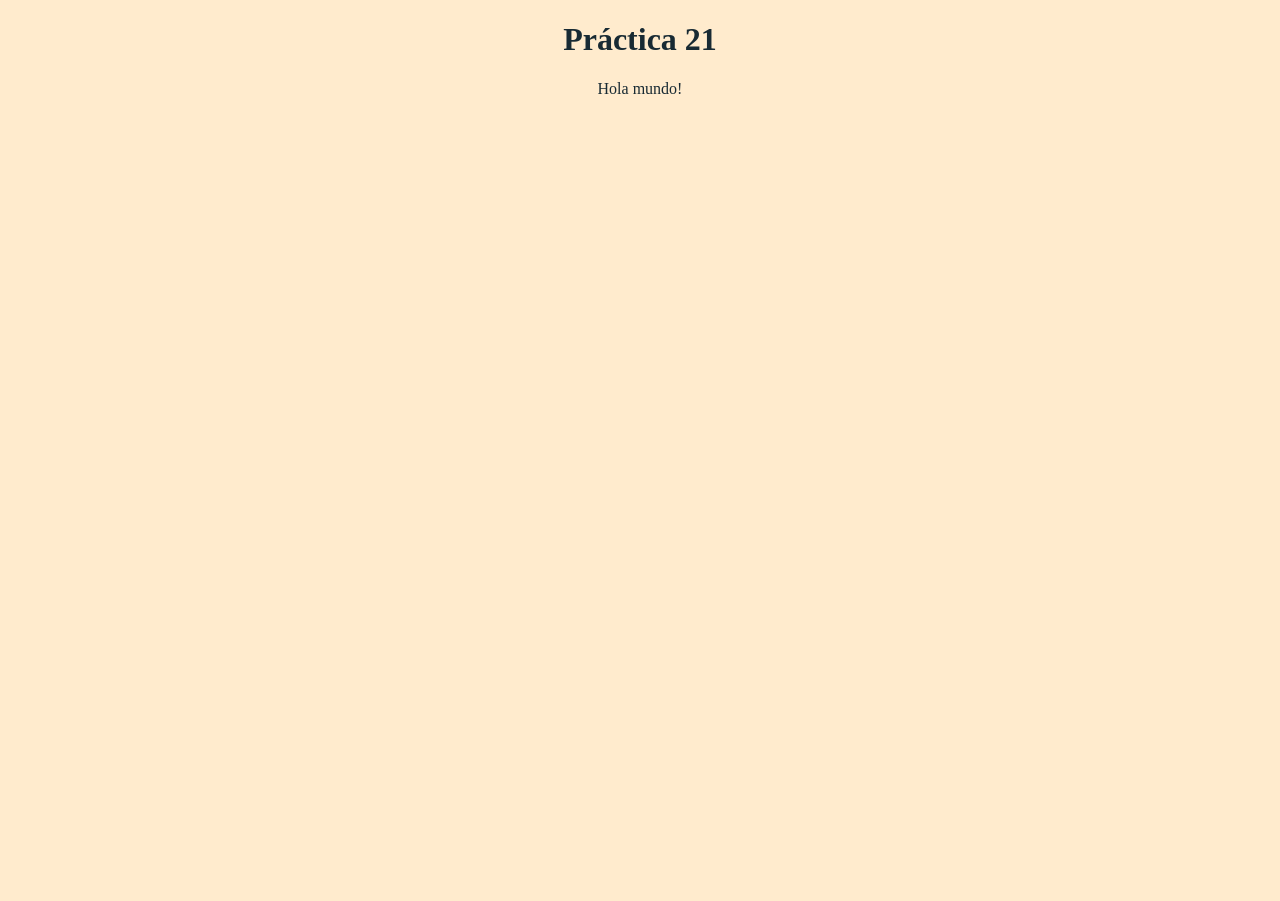
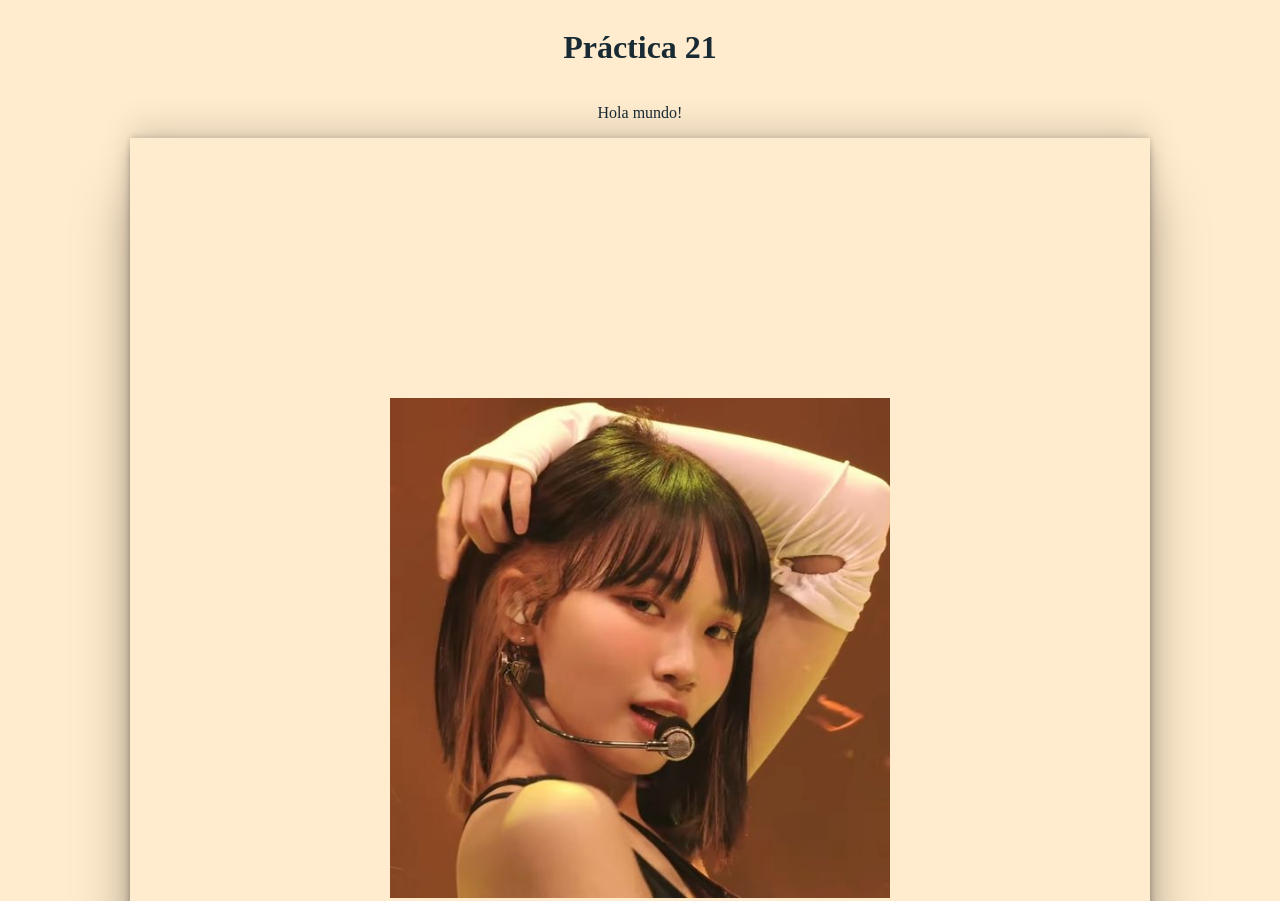
Before and after one commit to SnakeZ115/Practica21, a plain HTML site: page index.html in a window 1280 px wide. Shown: the top 901 px of the page. Before the commit the page ends 800 px from the top, so only its background shows below. Drawn offline with Linux system fonts and the light colour scheme.

Commit message:
Agregar img en index

```diff
--- a/css/styles.css
+++ b/css/styles.css
@@ -4,9 +4,28 @@
 
 body {
     background-color: blanchedalmond;
+    display: flex;
+    flex-direction: column;
+    justify-content: center;
+    align-items: center;
 }
 
 h1, p {
     text-align: center;
     color: var(--colorPrincipal);
 }
+
+div {
+    box-shadow: rgba(0, 0, 0, 0.25) 0px 54px 55px, rgba(0, 0, 0, 0.12) 0px -12px 30px, rgba(0, 0, 0, 0.12) 0px 4px 6px, rgba(0, 0, 0, 0.17) 0px 12px 13px, rgba(0, 0, 0, 0.09) 0px -3px 5px;
+    display: flex;
+    justify-content: center;
+    align-items: center;
+    padding: 10px;
+    width: 1000px;
+    height: 1000px;
+}
+
+img {
+    width: 500px;
+    height: 500px;
+}
--- a/index.html
+++ b/index.html
@@ -9,5 +9,8 @@
 <body>
     <h1>Práctica 21</h1>
     <p>Hola mundo!</p>
+    <div>
+        <img src="imgs/chaewon.jpg" alt="Kim Chaewon">
+    </div>
 </body>
 </html>
```
Also changed, not shown: imgs/chaewon.jpg (added).
